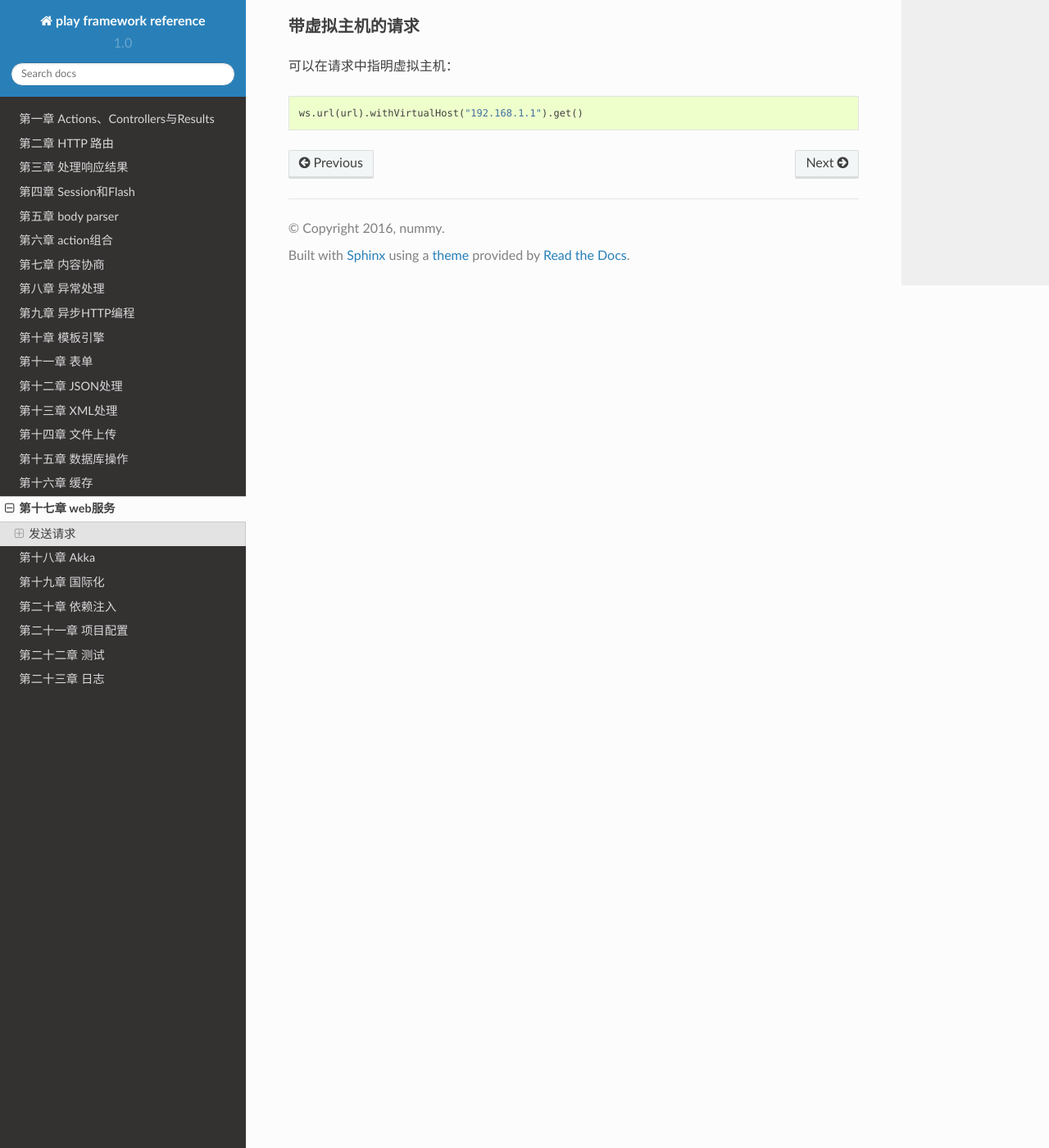
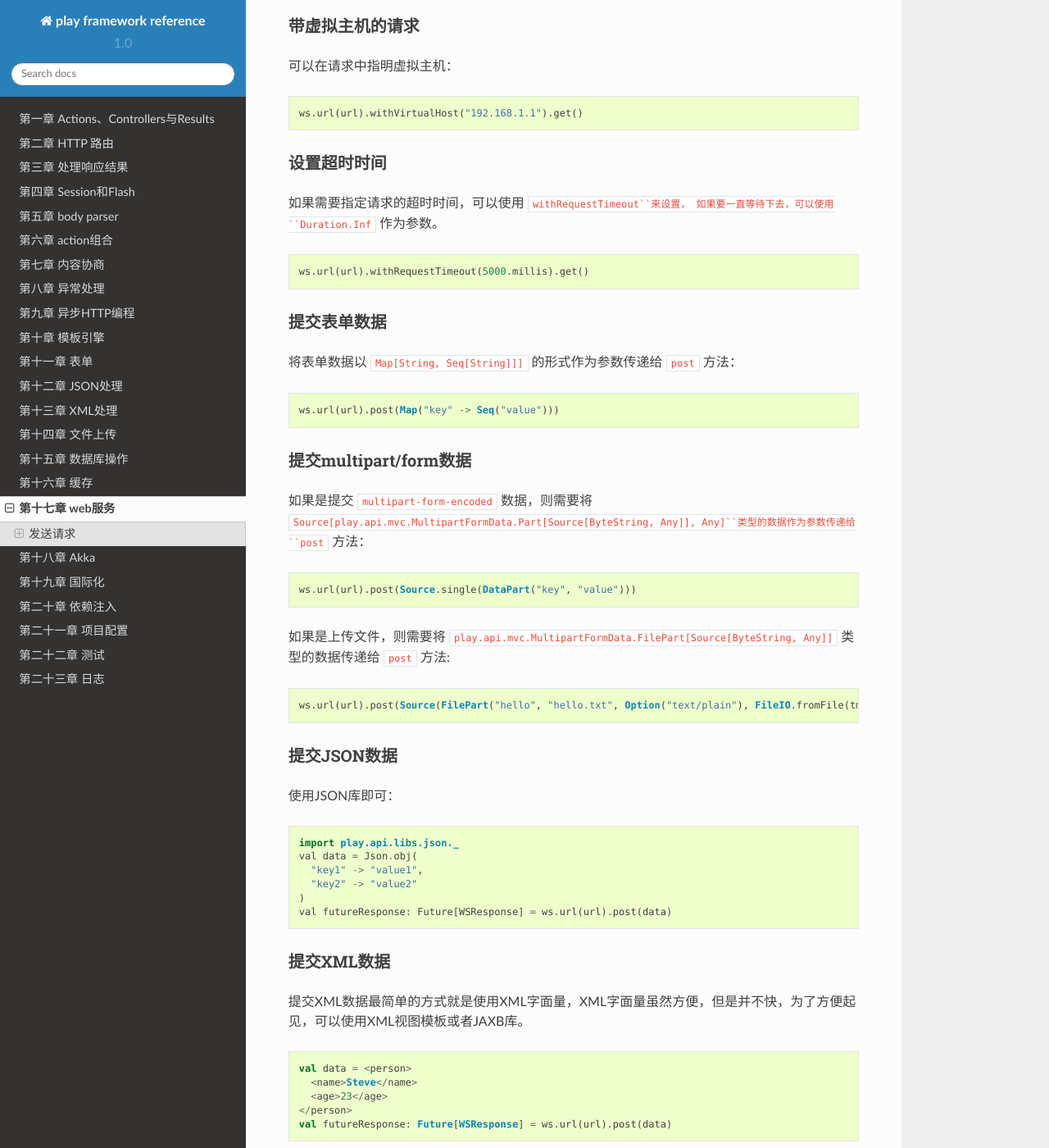
Before and after one commit to nummy/play-framework-reference, a Sphinx documentation site: the page built from source/chapter/web_services.rst, in a window 1280 px wide and 1400 px high, scrolled down 2113 px. Shown: the whole window at 82% size. Built offline with Sphinx 7.4.7 and the Read the Docs theme 2.0.0, drawn with Linux system fonts in a browser that asks for light colours; some of the changed text lies outside the part shown.

Commit message:
Update web_services.rst

```diff
--- a/source/chapter/web_services.rst
+++ b/source/chapter/web_services.rst
@@ -113,3 +113,98 @@ HTTP头部信息可以通过一系列的键值对元组来指明：
 .. code-block:: scala
 
   ws.url(url).withVirtualHost("192.168.1.1").get()
+
+设置超时时间
+++++++++++++
+
+如果需要指定请求的超时时间，可以使用 ``withRequestTimeout``来设置， 如果要一直等待下去，可以使用 ``Duration.Inf`` 作为参数。
+
+.. code-block:: scala
+
+  ws.url(url).withRequestTimeout(5000.millis).get()
+
+提交表单数据
++++++++++++++
+将表单数据以 ``Map[String, Seq[String]]]`` 的形式作为参数传递给 ``post`` 方法：
+
+.. code-block:: scala
+
+  ws.url(url).post(Map("key" -> Seq("value")))
+
+提交multipart/form数据
+++++++++++++++++++++++
+
+如果是提交 ``multipart-form-encoded`` 数据，则需要将 ``Source[play.api.mvc.MultipartFormData.Part[Source[ByteString, Any]], Any]``类型的数据作为参数传递给 ``post`` 方法：
+
+.. code-block:: scala
+
+  ws.url(url).post(Source.single(DataPart("key", "value")))
+
+如果是上传文件，则需要将 ``play.api.mvc.MultipartFormData.FilePart[Source[ByteString, Any]]`` 类型的数据传递给 ``post`` 方法:
+
+.. code-block:: scala
+
+  ws.url(url).post(Source(FilePart("hello", "hello.txt", Option("text/plain"), FileIO.fromFile(tmpFile)) :: DataPart("key", "value") :: List()))
+
+
+提交JSON数据
+++++++++++++
+
+使用JSON库即可：
+
+.. code-block::
+
+  import play.api.libs.json._
+  val data = Json.obj(
+    "key1" -> "value1",
+    "key2" -> "value2"
+  )
+  val futureResponse: Future[WSResponse] = ws.url(url).post(data)
+
+提交XML数据
++++++++++++
+
+提交XML数据最简单的方式就是使用XML字面量，XML字面量虽然方便，但是并不快，为了方便起见，可以使用XML视图模板或者JAXB库。
+
+.. code-block:: scala
+
+  val data = <person>
+    <name>Steve</name>
+    <age>23</age>
+  </person>
+  val futureResponse: Future[WSResponse] = ws.url(url).post(data)
+
+流数据
++++++++
+
+WS还支持流数据，用于上传大型文件，如果数据库支持Reactive Streams，则可以使用流数据：
+
+.. code-block:: scala
+
+  val wsResponse: Future[WSResponse] = ws.url(url)
+    .withBody(StreamedBody(largeImageFromDB)).execute("PUT")
+
+上面l ``largeImageFormDB`` 的数据类型为 ``Source[ByteString, _]``。
+
+过滤请求
+++++++++
+
+还可以给WSRequest添加一个请求过滤器，请求过滤器通过继承特质 `` play.api.libs.ws.WSRequestFilter`` 来实现，然后使用 ``request.withRequestFilter(filter)`` 将它添加请求中.
+
+WS提供了一个过滤器的实现，位于 ``play.api.libs.ws.ahc.AhcCurlRequestLogger`` ，它用于将请求的信息以SLF4J日志形式进行记录。
+
+.. code-block:: scala
+
+  ws.url(s"http://localhost:$testServerPort")
+  .withRequestFilter(AhcCurlRequestLogger())
+  .withBody(Map("param1" -> Seq("value1")))
+  .put(Map("key" -> Seq("value")))
+
+将输入以下日志::
+
+  curl \
+  --verbose \
+  --request PUT \
+   --header 'Content-Type: application/x-www-form-urlencoded; charset=utf-8' \
+   --data 'key=value' \
+   'http://localhost:19001/
```
